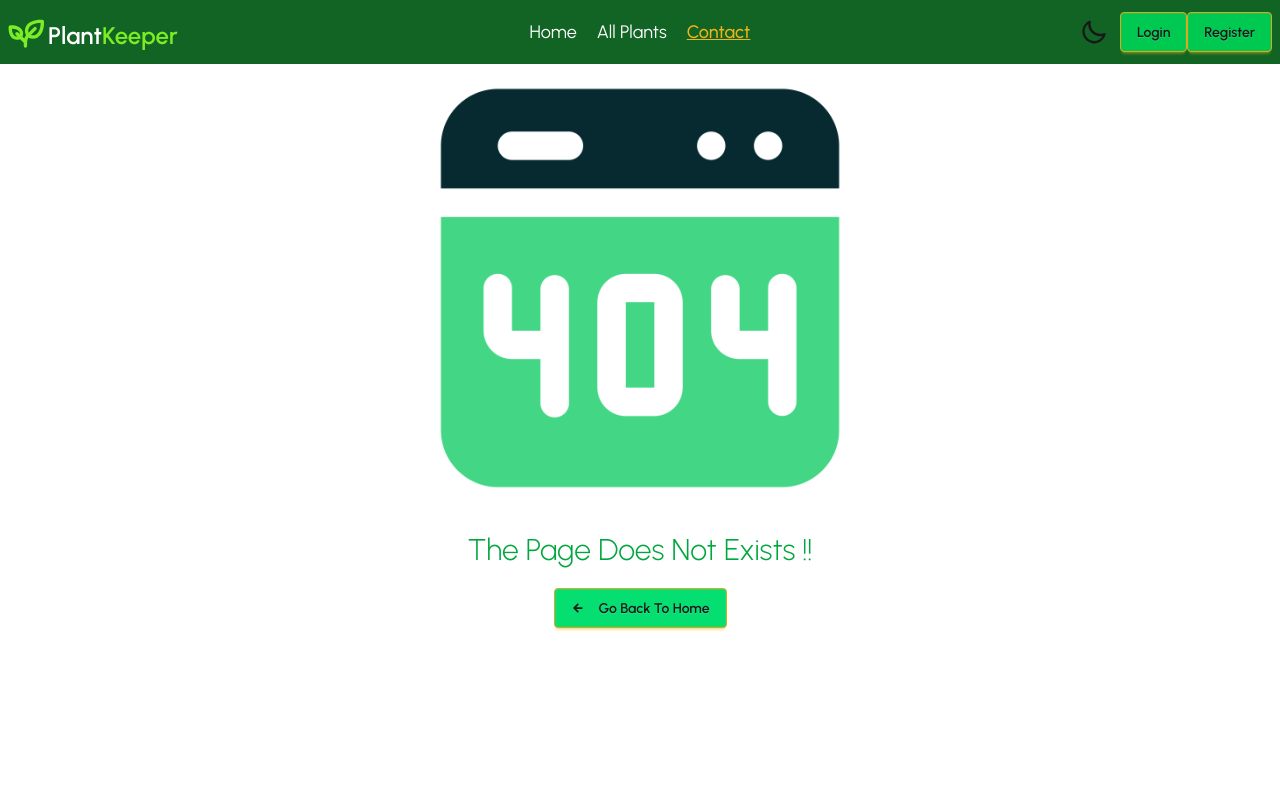
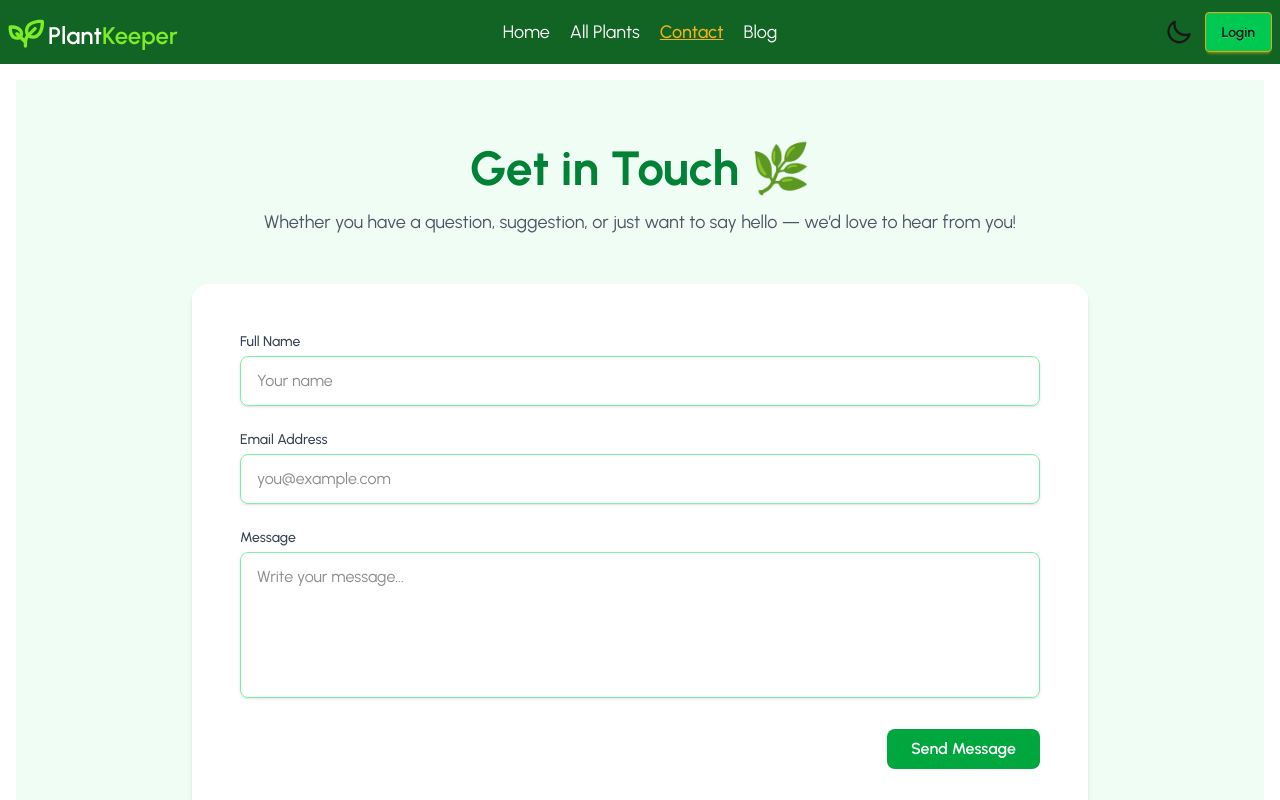
Before and after one commit to Rafi-Shariar/PlantKeeper-Client-Side, a React (Vite) app: page /contact in a window 1280 px wide. Shown: the top 800 px of the page. Built offline with nearby package versions, Linux system fonts and the light colour scheme; no server answers.

Commit message:
added a blogs section

```diff
--- /dev/null
+++ b/src/Components/Blogs/BlogCards.jsx
@@ -0,0 +1,33 @@
+import React from 'react';
+
+const BlogCards = ({ blog }) => {
+  const { Banner, Title, Blog, Date, WrittenBy } = blog;
+
+  return (
+    <div className="bg-white shadow-md rounded-xl overflow-hidden mb-8 max-w-3xl mx-auto">
+      <img
+        src={Banner}
+        alt={Title}
+        className="w-full h-52 object-cover"
+      />
+
+      <div className="p-5 space-y-3">
+        <h2 className="text-2xl font-bold text-green-700">{Title}</h2>
+
+        <p className="text-sm text-gray-500">
+
+        </p>
+
+        <p className="text-gray-700 text-base leading-relaxed">
+          {Blog.slice(0, 180)}...
+        </p>
+
+        <button className="mt-2 text-green-600 font-semibold hover:underline">
+          Read More →
+        </button>
+      </div>
+    </div>
+  );
+};
+
+export default BlogCards;
--- /dev/null
+++ b/src/Components/Blogs/BlogsContainer.jsx
@@ -0,0 +1,57 @@
+import React, { useEffect, useState } from 'react';
+import { MdOutlineTipsAndUpdates } from "react-icons/md";
+import BlogCards from './BlogCards';
+const BlogsContainer = () => {
+
+    const [blogs, setBlogs] = useState([]);
+  const [loading, setLoading] = useState(true);
+
+  useEffect(()=>{
+
+    fetch('http://localhost:3000/blogs')
+    .then(res => res.json())
+    .then((data)=>{
+        setBlogs(data);
+        setLoading(false);
+    })
+
+  },[])
+
+
+    return (
+        <div>
+
+            {/* title */}
+            <div>
+                  <h1 className="text-2xl lg:text-4xl mt-16 font-semibold text-primary ">
+                        <MdOutlineTipsAndUpdates className="inline" /> Explore Blogs
+                      </h1>
+                      <p className="font-light text-slate-500 lg:text-lg mt-1">
+                         Discover expert tips, plant care routines, and seasonal advice to keep your green companions happy and healthy.
+                      </p>
+
+            </div>
+
+            {/* Blogs */}
+            <div>
+                {
+                    loading? <><div className='flex justify-center mt-16'>
+                        <span className="loading loading-spinner text-success"></span>
+                        </div></> :
+                        <>
+                        <div className='grid grid-cols-1 lg:grid-cols-2 gap-10 mt-10'>
+                            {
+                                blogs.map(blog => <BlogCards blog={blog}></BlogCards>)
+                            }
+
+                        </div>
+                        </>
+                }
+
+            </div>
+
+        </div>
+    );
+};
+
+export default BlogsContainer;
--- a/src/Components/Footer.jsx
+++ b/src/Components/Footer.jsx
@@ -4,7 +4,7 @@ import logo from '../assets/logo.png';
 const Footer = () => {
     return (
         <div>
-             <footer className="bg-base-200 text-green-900 py-8 mt-12">
+             <footer className="bg-primary text-white py-8 mt-12">
       <div className="max-w-7xl mx-auto px-4 grid grid-cols-1 md:grid-cols-4 gap-6">
 
         {/* Website Info */}
--- a/src/Components/Navbar.jsx
+++ b/src/Components/Navbar.jsx
@@ -44,6 +44,7 @@ const Navbar = () => {
       <NavLink to={`/`}>Home</NavLink>
       <NavLink to={`/allplants`}>All Plants</NavLink>
       <NavLink to={`/contact`}>Contact</NavLink>
+      <NavLink to={`/blogs`}>Blog</NavLink>
       {/* <NavLink to={`/addplant`}>Add Plant</NavLink>
       <NavLink to={`/myplants`}>My Plants</NavLink> */}
 
@@ -178,12 +179,12 @@ const Navbar = () => {
                     >
                       Login
                     </Link>
-                    <Link
+                    {/* <Link
                       to={`/register`}
                       className="btn bg-green-500 hover:bg-green-900 hover:text-white"
                     >
                       Register
-                    </Link>{" "}
+                    </Link>{" "} */}
                   </div>
                 </>
               )}
--- /dev/null
+++ b/src/Pages/ContactaPage.jsx
@@ -0,0 +1,72 @@
+import React from "react";
+
+const ContactPage = () => {
+  return (
+    <div className="min-h-screen bg-green-50 py-16 px-6 md:px-10">
+      <div className="max-w-4xl mx-auto text-center mb-12">
+        <h1 className="text-4xl md:text-5xl font-bold text-green-700">
+          Get in Touch 🌿
+        </h1>
+        <p className="mt-4 text-gray-600 text-base md:text-lg">
+          Whether you have a question, suggestion, or just want to say hello —
+          we’d love to hear from you!
+        </p>
+      </div>
+
+      <div className="max-w-4xl mx-auto bg-white p-8 md:p-12 rounded-2xl shadow-md">
+        <form className="space-y-6">
+          {/* Name Field */}
+          <div>
+            <label className="block text-sm font-medium text-gray-700 mb-1">
+              Full Name
+            </label>
+            <input
+              type="text"
+              placeholder="Your name"
+              className="w-full px-4 py-3 border border-green-300 rounded-lg shadow-sm focus:outline-none focus:ring-2 focus:ring-green-400"
+              required
+            />
+          </div>
+
+          {/* Email Field */}
+          <div>
+            <label className="block text-sm font-medium text-gray-700 mb-1">
+              Email Address
+            </label>
+            <input
+              type="email"
+              placeholder="you@example.com"
+              className="w-full px-4 py-3 border border-green-300 rounded-lg shadow-sm focus:outline-none focus:ring-2 focus:ring-green-400"
+              required
+            />
+          </div>
+
+          {/* Message Field */}
+          <div>
+            <label className="block text-sm font-medium text-gray-700 mb-1">
+              Message
+            </label>
+            <textarea
+              rows="5"
+              placeholder="Write your message..."
+              className="w-full px-4 py-3 border border-green-300 rounded-lg shadow-sm focus:outline-none focus:ring-2 focus:ring-green-400 resize-none"
+              required
+            ></textarea>
+          </div>
+
+          {/* Submit Button */}
+          <div className="text-right">
+            <button
+              type="submit"
+              className="bg-green-600 hover:bg-green-700 text-white font-semibold py-2 px-6 rounded-lg transition duration-200"
+            >
+              Send Message
+            </button>
+          </div>
+        </form>
+      </div>
+    </div>
+  );
+};
+
+export default ContactPage;
--- a/src/Pages/HomePage.jsx
+++ b/src/Pages/HomePage.jsx
@@ -3,6 +3,7 @@ import BannerContainer from '../Components/Banner/BannerContainer';
 import SeasonalGuide from '../Components/SeasonalGuide';
 import NewsLetter from '../Components/NewsLetter';
 import NewPlantsContainer from '../Components/New Plants Section/NewPlantsContainer';
+import BlogsContainer from '../Components/Blogs/BlogsContainer';
 
 
 const HomePage = () => {
@@ -11,6 +12,7 @@ const HomePage = () => {
             <BannerContainer></BannerContainer>
             <NewPlantsContainer></NewPlantsContainer>
             <SeasonalGuide></SeasonalGuide>
+            <BlogsContainer></BlogsContainer>
             <NewsLetter></NewsLetter>
         </div>
     );
--- a/src/main.jsx
+++ b/src/main.jsx
@@ -15,6 +15,7 @@ import MyPlantsPage from "./Pages/MyPlantsPage.jsx";
 import PageNotFound from "./Components/PageNotFound.jsx";
 import UpdatePage from "./Pages/UpdatePage.jsx";
 import PrivateRoute from "./Provider/PrivateRoute.jsx";
+import ContactPage from "./Pages/ContactaPage.jsx";
 
 const router = createBrowserRouter([
   {
@@ -46,6 +47,10 @@ const router = createBrowserRouter([
         path:'/update/:id',
         element:<UpdatePage></UpdatePage>,
         loader: ({params})=>fetch(`https://a10-server-beryl.vercel.app/plants/${params.id}`)
+      },
+      {
+        path:'/contact',
+        element:<ContactPage></ContactPage>
       }
     ],
   },
```
